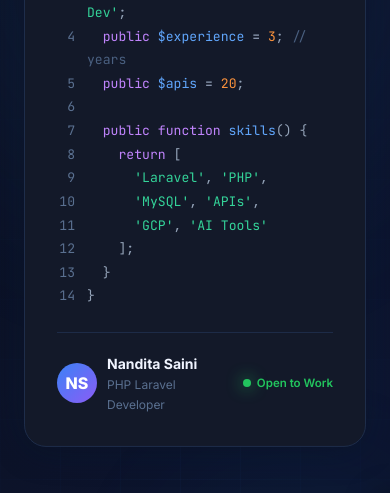
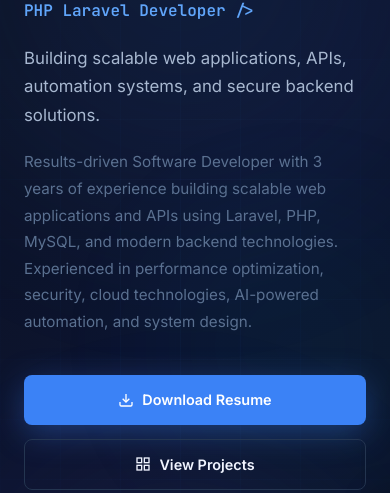
Before and after one commit to nandita-saini/nandita-portfolio, a plain HTML site: page index.html in a window 390 px wide. Shown: the part 241-734 px from the top of the page. Drawn offline with Linux system fonts and the light colour scheme.

Commit message:
Update index.html

```diff
--- a/index.html
+++ b/index.html
@@ -1008,7 +1008,7 @@
 
     @media (max-width: 768px) {
       .hero-content { grid-template-columns: 1fr; gap: 48px; }
-      .hero-visual { order: -1; }
+      .hero-visual { display: none; }
       .hero-card { max-width: 360px; }
       .about-grid { grid-template-columns: 1fr; }
       .about-visual { order: -1; }
```
